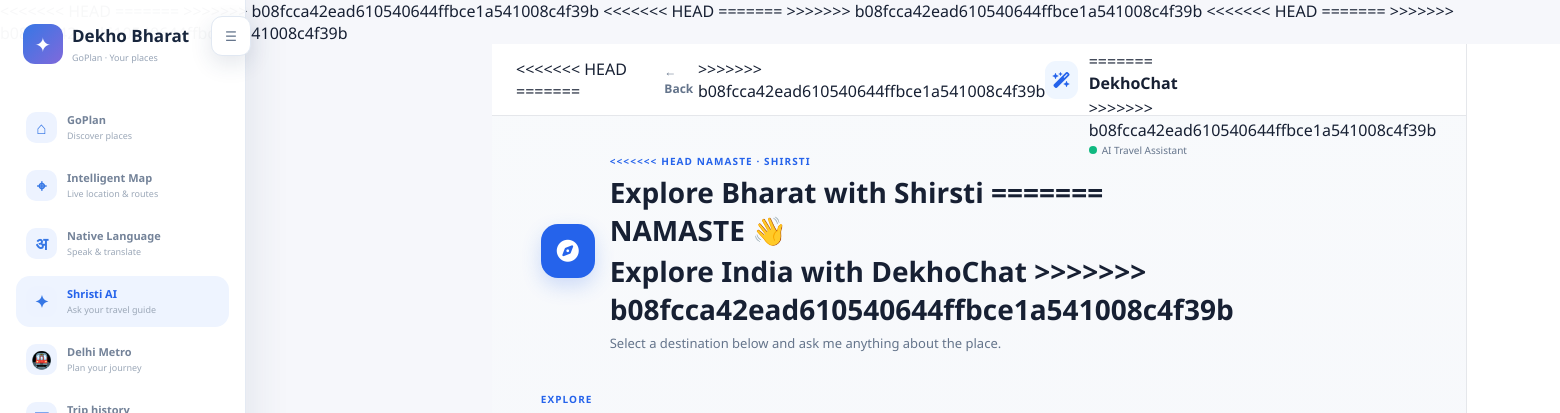
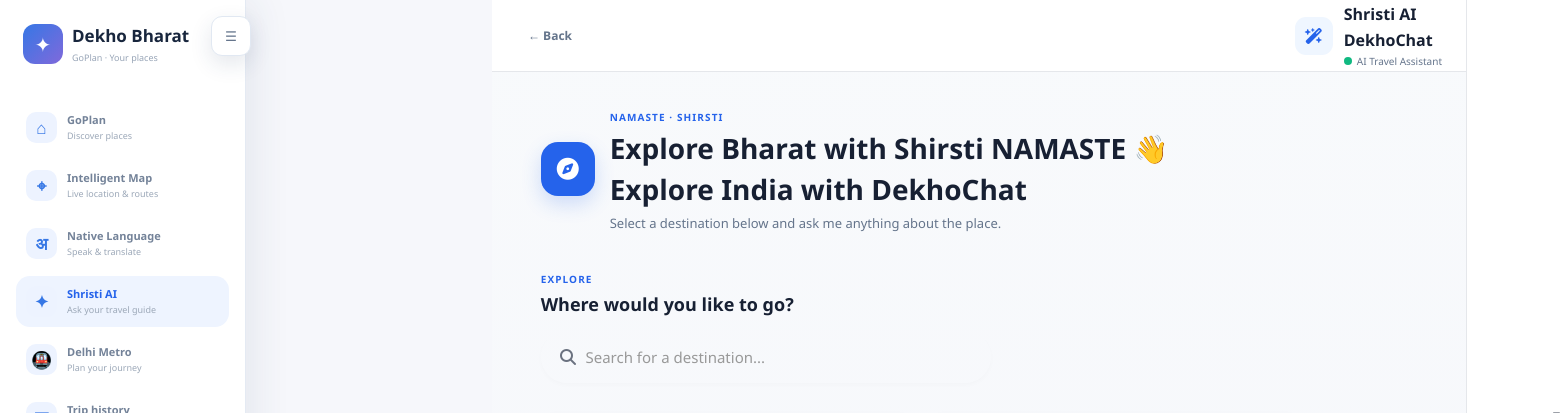
Before and after one commit to Dhruv98coder/Dekho_Bharat, a Django app: page /shristi/ in a window 1560 px wide; the page is wider, and only the part inside the window is pictured. Shown: the top 413 px of that part. Run offline with Django 5.2, Linux system fonts and the light colour scheme; parts of the project's set-up code (start-up, migrations or seed data) failed here and were passed over.

Commit message:
Fix merge conflicts and update chatbot

```diff
--- a/templates/chatbot/chat.html
+++ b/templates/chatbot/chat.html
@@ -10,29 +10,28 @@
     <meta name="viewport"
           content="width=device-width, initial-scale=1.0">
 
-<<<<<<< HEAD
+
     <title>Dekho Bharat | Shristi AI</title>
-=======
+
     <title>DekhoChat | GoPlan</title>
->>>>>>> b08fcca42ead610540644ffbce1a541008c4f39b
+
 
     <!-- Main CSS -->
     <link rel="stylesheet"
           href="{% static 'chatbot/chatbot.css' %}">
-<<<<<<< HEAD
-=======
+
     <link rel="stylesheet"
           href="{% static 'css/app_shell.css' %}">
->>>>>>> b08fcca42ead610540644ffbce1a541008c4f39b
+
 
     <!-- Font Awesome -->
     <link rel="stylesheet"
           href="https://cdnjs.cloudflare.com/ajax/libs/font-awesome/6.5.2/css/all.min.css">
-<<<<<<< HEAD
+
     <link rel="stylesheet"
           href="{% static 'css/app_shell.css' %}">
-=======
->>>>>>> b08fcca42ead610540644ffbce1a541008c4f39b
+
+
 
 </head>
 
@@ -77,10 +76,10 @@
                 <i class="fa-solid fa-bars"></i>
 
             </button>
-<<<<<<< HEAD
-=======
+
+
             <a class="chat-back-link" href="/" title="Back to GoPlan">← Back</a>
->>>>>>> b08fcca42ead610540644ffbce1a541008c4f39b
+
 
 
 
@@ -96,11 +95,11 @@
 
                 <div>
 
-<<<<<<< HEAD
+
                     <h2>Shristi AI</h2>
-=======
+
                     <h2>DekhoChat</h2>
->>>>>>> b08fcca42ead610540644ffbce1a541008c4f39b
+
 
                     <div class="online-status">
 
@@ -153,19 +152,19 @@
                 <div class="welcome-text">
 
                     <span class="welcome-label">
-<<<<<<< HEAD
+
                         NAMASTE · SHIRSTI
                     </span>
 
                     <h2>
                         Explore Bharat with Shirsti
-=======
+
                         NAMASTE 👋
                     </span>
 
                     <h2>
                         Explore India with DekhoChat
->>>>>>> b08fcca42ead610540644ffbce1a541008c4f39b
+
                     </h2>
 
                     <p>
```
